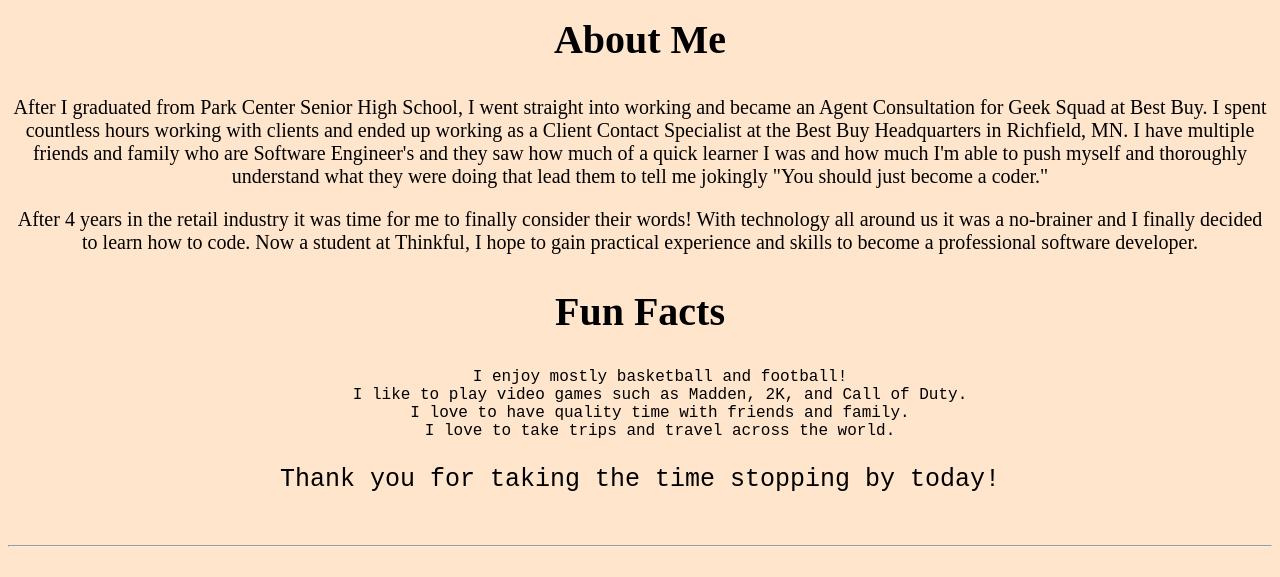
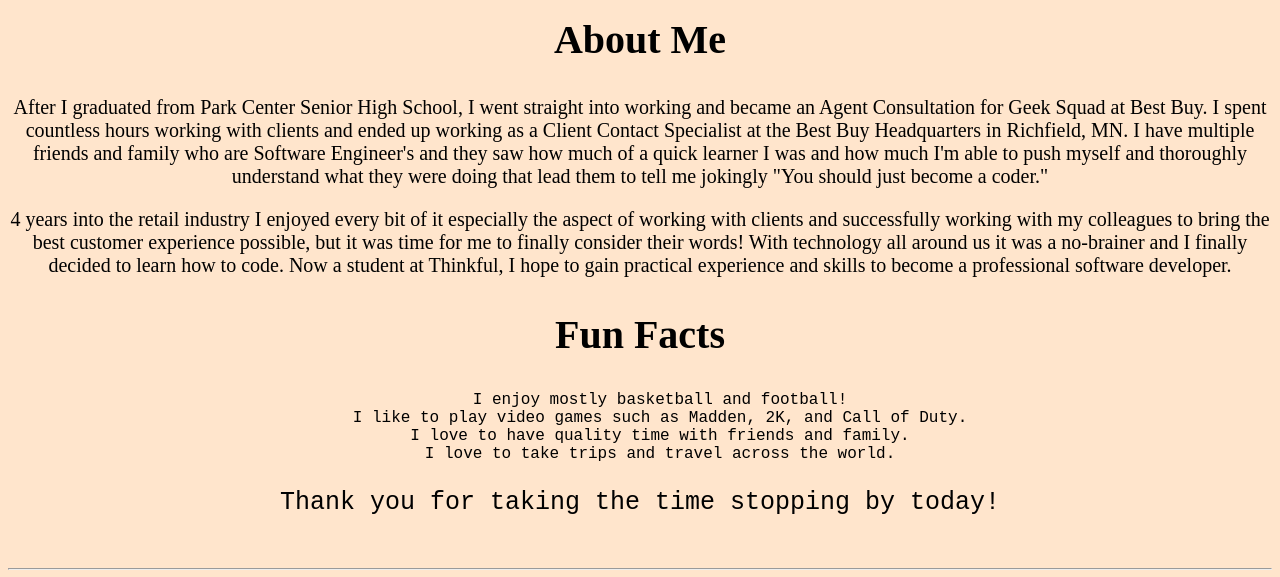
Before and after one commit to kalifthedeveloper/firstproject, a plain HTML site: page index.html in a window 1280 px wide. Shown: the part 888-1465 px from the top of the page. Drawn offline with Linux system fonts and the light colour scheme; a script that the page names is missing.

Commit message:
Update index.html

```diff
--- a/index.html
+++ b/index.html
@@ -50,8 +50,8 @@
                    how much I'm able to push myself and thoroughly understand what they were doing that lead them to tell me jokingly "You should just become a coder."</p>
 
 
-                   <p>After 4 years in the retail industry it was time for me to finally consider their words!
-                        With technology all around us it was a no-brainer and I finally decided to learn how to code.
+                   <p>4 years into the retail industry I enjoyed every bit of it especially the aspect of working with clients and successfully working with my colleagues to bring the best customer experience possible,
+                        but it was time for me to finally consider their words! With technology all around us it was a no-brainer and I finally decided to learn how to code.
                         Now a student at Thinkful, I hope to gain practical experience and skills to become a professional software developer.</p>
          </section>
 
```
